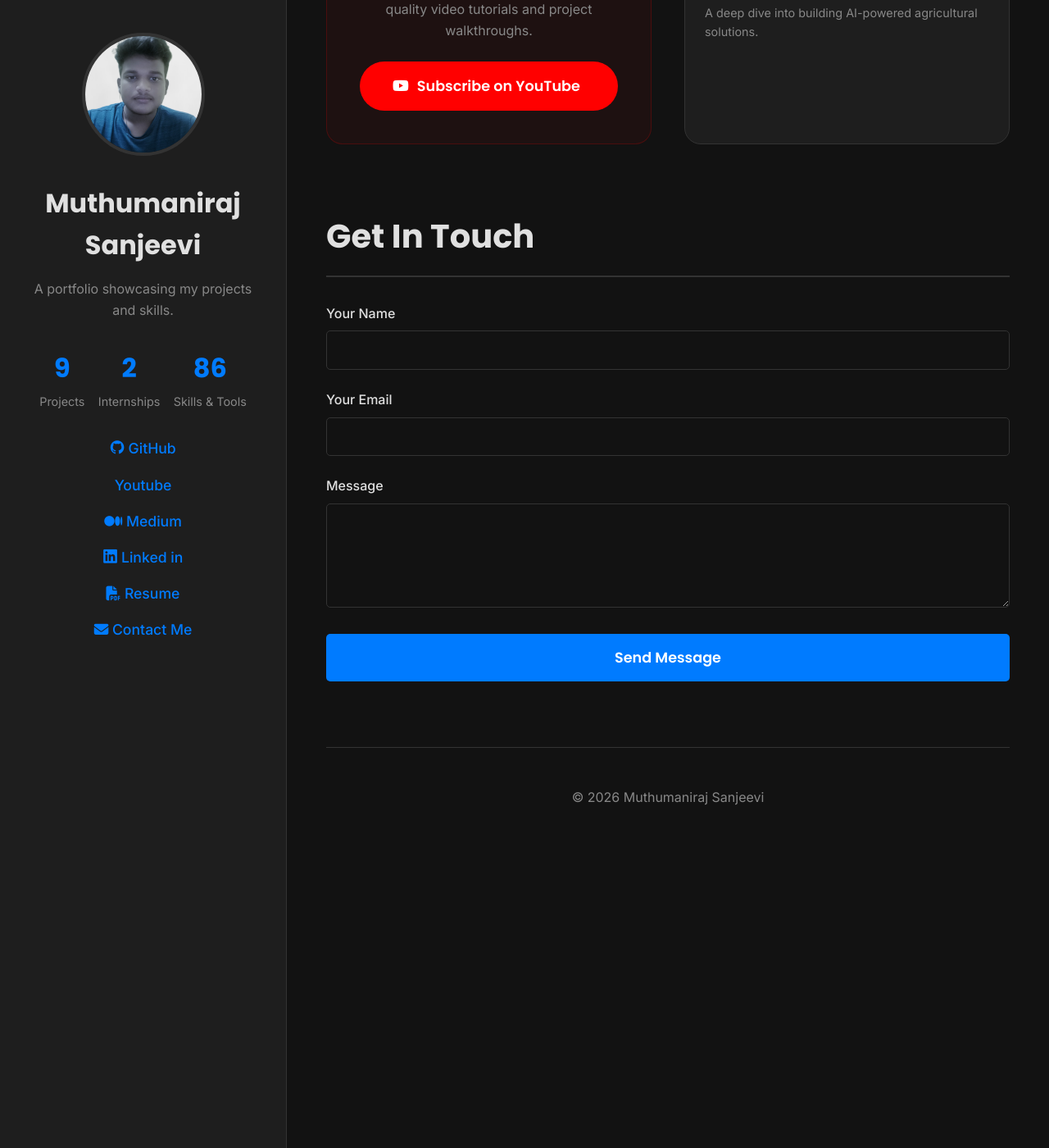
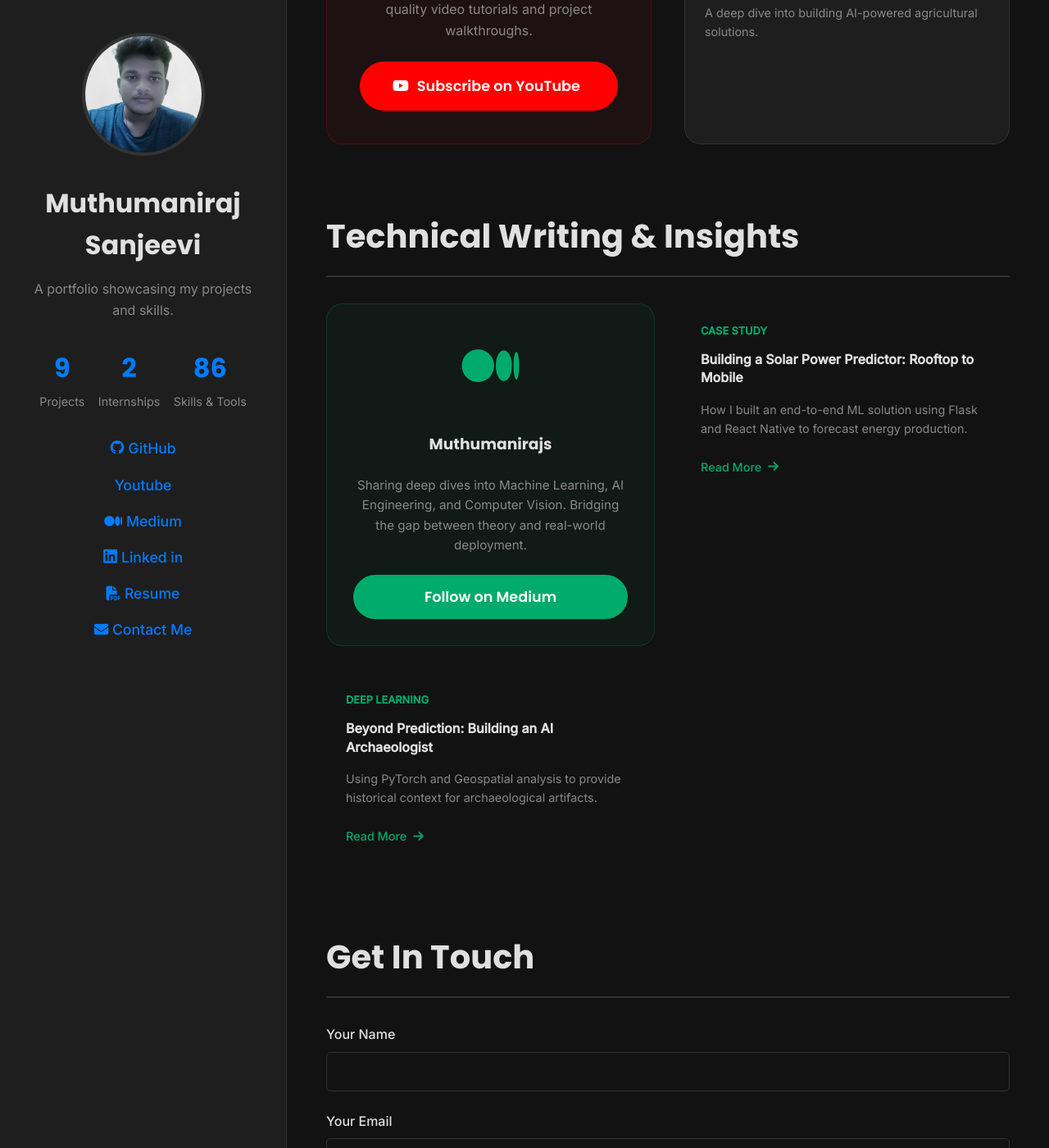
Before and after one commit to Muthumaniraj26/portfoliomuthumaniraj, a Jekyll site: the page built from index.html, in a window 1280 px wide and 1400 px high, scrolled down 2576 px. Shown: the whole window at 82% size. Built offline with Jekyll 4.4.1, drawn with Linux system fonts in a browser that asks for light colours; before the commit the page ends 3625 px from its top, so only the background shows below that.

Commit message:
Add Premium Medium Showcase with Professional Case Studies and AI Insights

```diff
--- a/index.html
+++ b/index.html
@@ -106,6 +106,41 @@ title: Home
   </div>
 </section>
 
+<section id="medium" class="portfolio-section">
+  <h2>Technical Writing & Insights</h2>
+  <div class="medium-container" style="display: grid; grid-template-columns: repeat(auto-fit, minmax(320px, 1fr)); gap: 2rem;">
+    <!-- Medium Profile Card -->
+    <div class="medium-card glass-card" style="background: rgba(0, 171, 107, 0.05); border: 1px solid rgba(0, 171, 107, 0.2); padding: 2rem; border-radius: 20px; text-align: center; display: flex; flex-direction: column; align-items: center; justify-content: center;">
+      <div style="font-size: 3.5rem; color: #00ab6b; margin-bottom: 1rem;"><i class="fab fa-medium"></i></div>
+      <h3 style="margin-bottom: 0.5rem;">Muthumanirajs</h3>
+      <p style="color: var(--text-muted); font-size: 0.95rem; margin-bottom: 1.5rem;">Sharing deep dives into Machine Learning, AI Engineering, and Computer Vision. Bridging the gap between theory and real-world deployment.</p>
+      <a href="https://medium.com/@muthumanirajs3" target="_blank" class="button" style="background-color: #00ab6b; border-radius: 50px; padding: 0.8rem 2rem;">
+        Follow on Medium
+      </a>
+    </div>
+
+    <!-- Post 1 -->
+    <a href="https://medium.com/@muthumanirajs3/from-my-rooftop-in-tamil-nadu-to-my-phone-how-i-built-a-solar-power-predictor-6072aa4186b6" target="_blank" class="medium-post-card glass-card" style="text-decoration: none; color: inherit; padding: 1.5rem; border-radius: 20px; transition: transform 0.3s ease;">
+      <div style="color: #00ab6b; font-size: 0.8rem; font-weight: 600; text-transform: uppercase; margin-bottom: 0.8rem;">Case Study</div>
+      <h4 style="margin: 0 0 1rem 0; line-height: 1.4;">Building a Solar Power Predictor: Rooftop to Mobile</h4>
+      <p style="color: var(--text-muted); font-size: 0.9rem; line-height: 1.6;">How I built an end-to-end ML solution using Flask and React Native to forecast energy production.</p>
+      <div style="margin-top: 1.5rem; display: flex; align-items: center; gap: 8px; color: #00ab6b; font-size: 0.9rem; font-weight: 500;">
+        Read More <i class="fas fa-arrow-right"></i>
+      </div>
+    </a>
+
+    <!-- Post 2 -->
+    <a href="https://medium.com/@muthumanirajs3/beyond-prediction-i-built-an-ai-archaeologist-with-pytorch-flask-and-a-dash-of-history-6a00ad4e9b22" target="_blank" class="medium-post-card glass-card" style="text-decoration: none; color: inherit; padding: 1.5rem; border-radius: 20px; transition: transform 0.3s ease;">
+      <div style="color: #00ab6b; font-size: 0.8rem; font-weight: 600; text-transform: uppercase; margin-bottom: 0.8rem;">Deep Learning</div>
+      <h4 style="margin: 0 0 1rem 0; line-height: 1.4;">Beyond Prediction: Building an AI Archaeologist</h4>
+      <p style="color: var(--text-muted); font-size: 0.9rem; line-height: 1.6;">Using PyTorch and Geospatial analysis to provide historical context for archaeological artifacts.</p>
+      <div style="margin-top: 1.5rem; display: flex; align-items: center; gap: 8px; color: #00ab6b; font-size: 0.9rem; font-weight: 500;">
+        Read More <i class="fas fa-arrow-right"></i>
+      </div>
+    </a>
+  </div>
+</section>
+
 <section id="contact" class="contact-section">
   <h2>Get In Touch</h2>
   <form id="contact-form" action="https://formspree.io/f/xrbyoqpl" method="POST">
```
